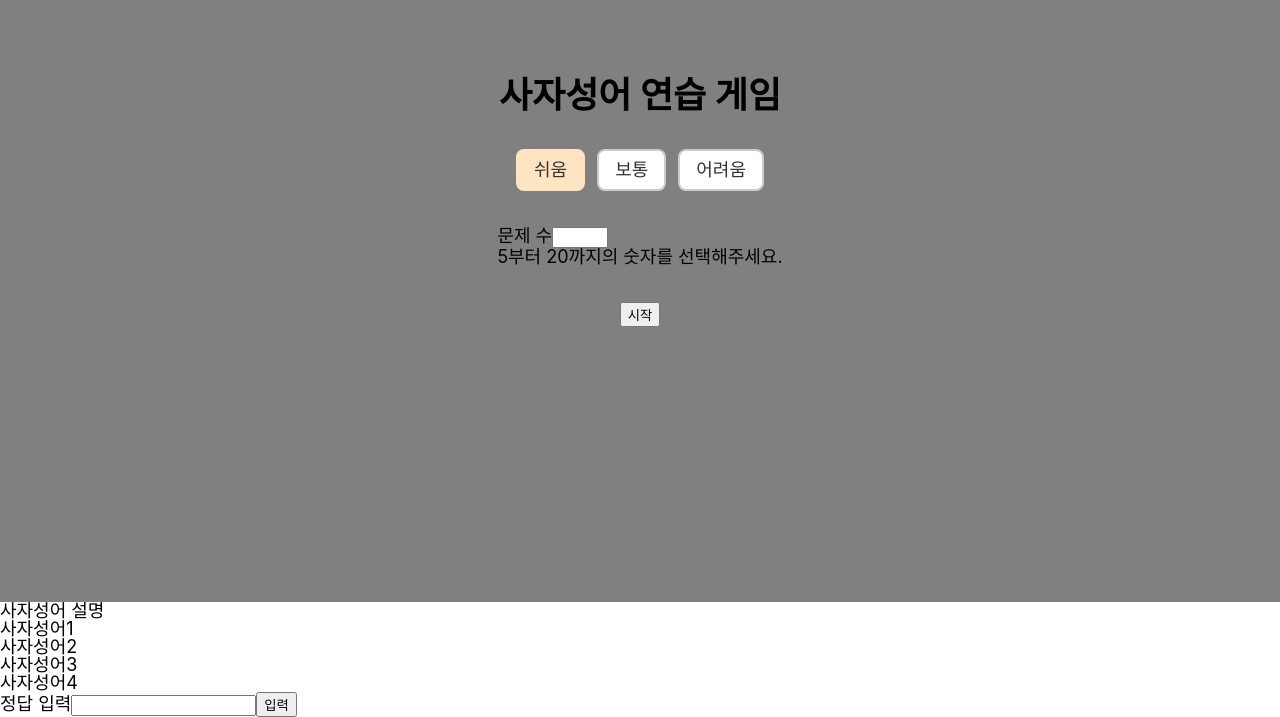
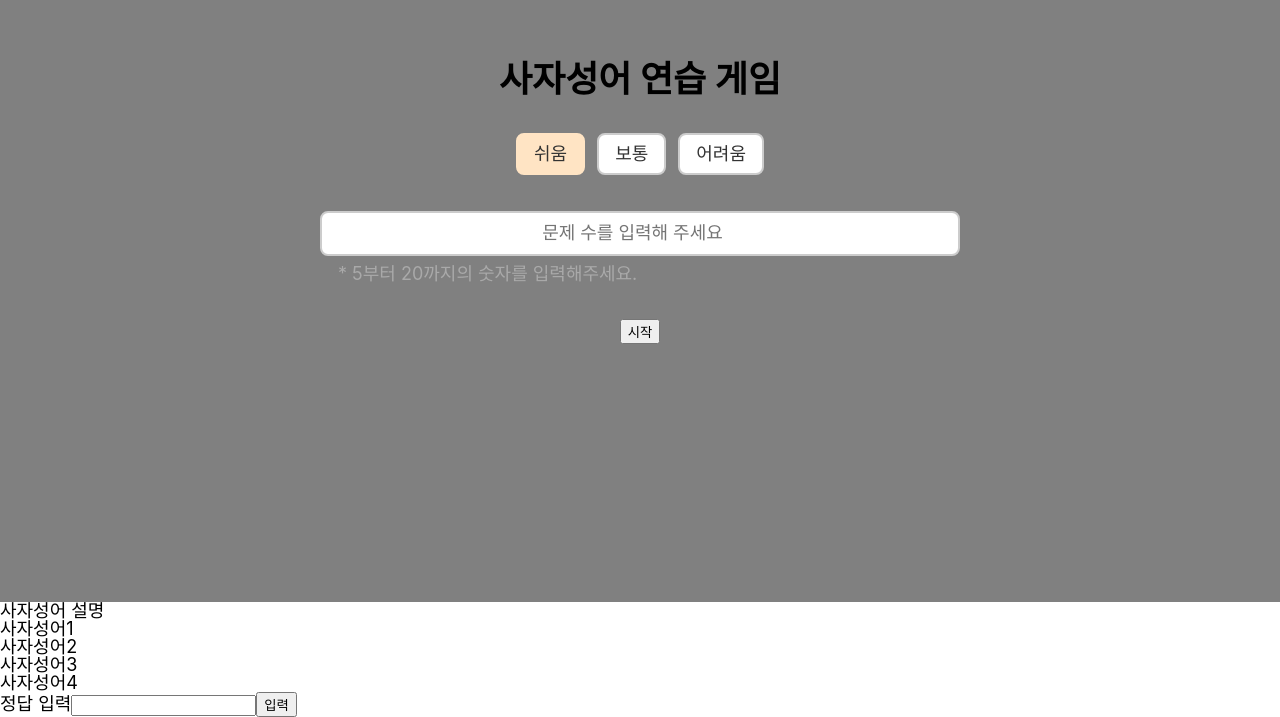
Before and after one commit to hungerbk/practice-idioms, a React (Vite) app: page / in a window 1280 px wide. Shown: the part 198-915 px from the top of the page. Built offline with nearby package versions, Linux system fonts and the light colour scheme.

Commit message:
💄 [Design] 문제 개수 입력 input 스타일 적용

```diff
--- a/src/App.tsx
+++ b/src/App.tsx
@@ -12,17 +12,40 @@ const SelectForm = styled.form`
   background-color: gray;
 `;
 
+const SelectSpan = styled.span`
+  width: 50%;
+  display: flex;
+  flex-flow: column nowrap;
+  gap: 0.5rem;
+
+  input {
+    width: 100%;
+    height: 2.5rem;
+    border: 2px solid ${({ theme }) => theme.colors.gray001};
+    border-radius: 8px;
+    font-size: 18px;
+    text-align: center;
+  }
+
+  p {
+    color: ${({ theme }) => theme.colors.gray002};
+    padding-left: 1rem;
+  }
+`;
+
 function App() {
   return (
     <>
       <SelectForm>
         <h1>사자성어 연습 게임</h1>
         <RadioButtonGroup />
-        <span>
-          <label htmlFor="number-of-problem">문제 수</label>
-          <input type="number" max={20} min={5} id="number-of-problem" required />
-          <p>5부터 20까지의 숫자를 선택해주세요.</p>
-        </span>
+        <SelectSpan>
+          <label htmlFor="number-of-problem" className="a11y-hidden">
+            문제 수
+          </label>
+          <input type="number" max={20} min={5} id="number-of-problem" placeholder="문제 수를 입력해 주세요" required />
+          <p>* 5부터 20까지의 숫자를 입력해주세요.</p>
+        </SelectSpan>
         <button type="submit">시작</button>
       </SelectForm>
 
--- a/src/styles/theme.ts
+++ b/src/styles/theme.ts
@@ -3,6 +3,7 @@ export const theme = {
     primary: "#ffe4c4",
     black001: "#333",
     gray001: "#ccc",
+    gray002: "#a9a9a9",
   },
 };
 
```
